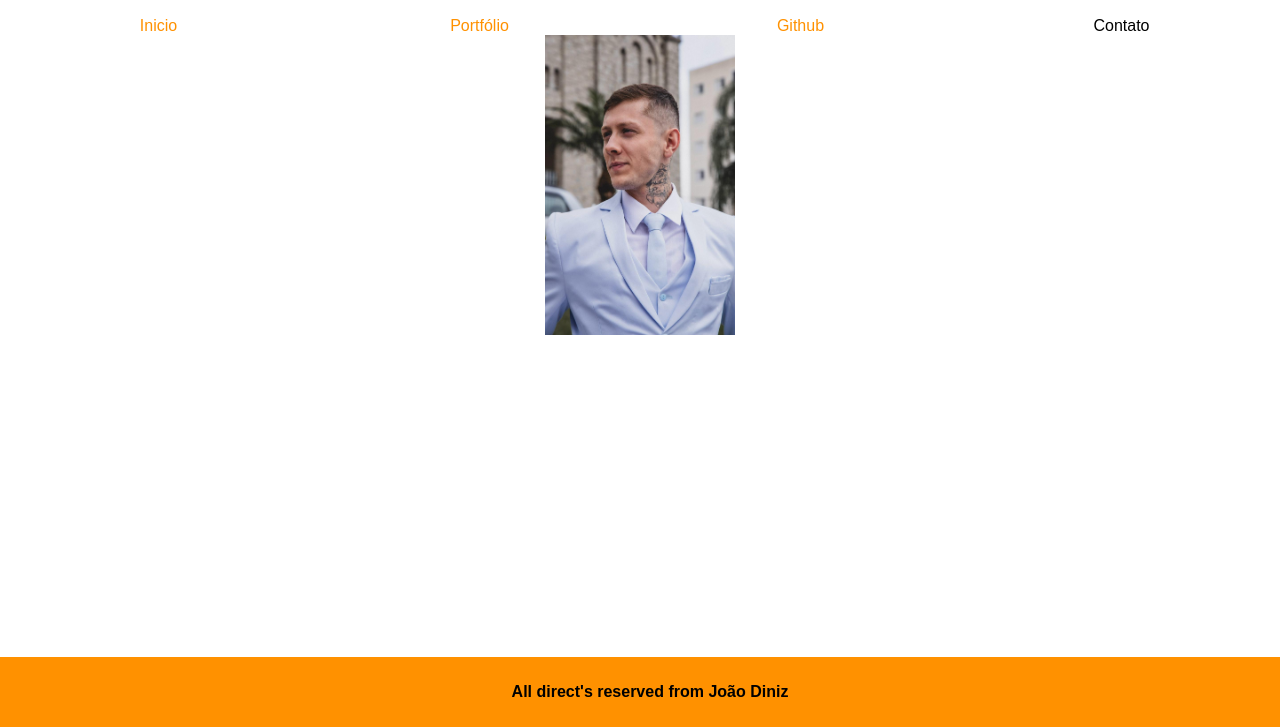
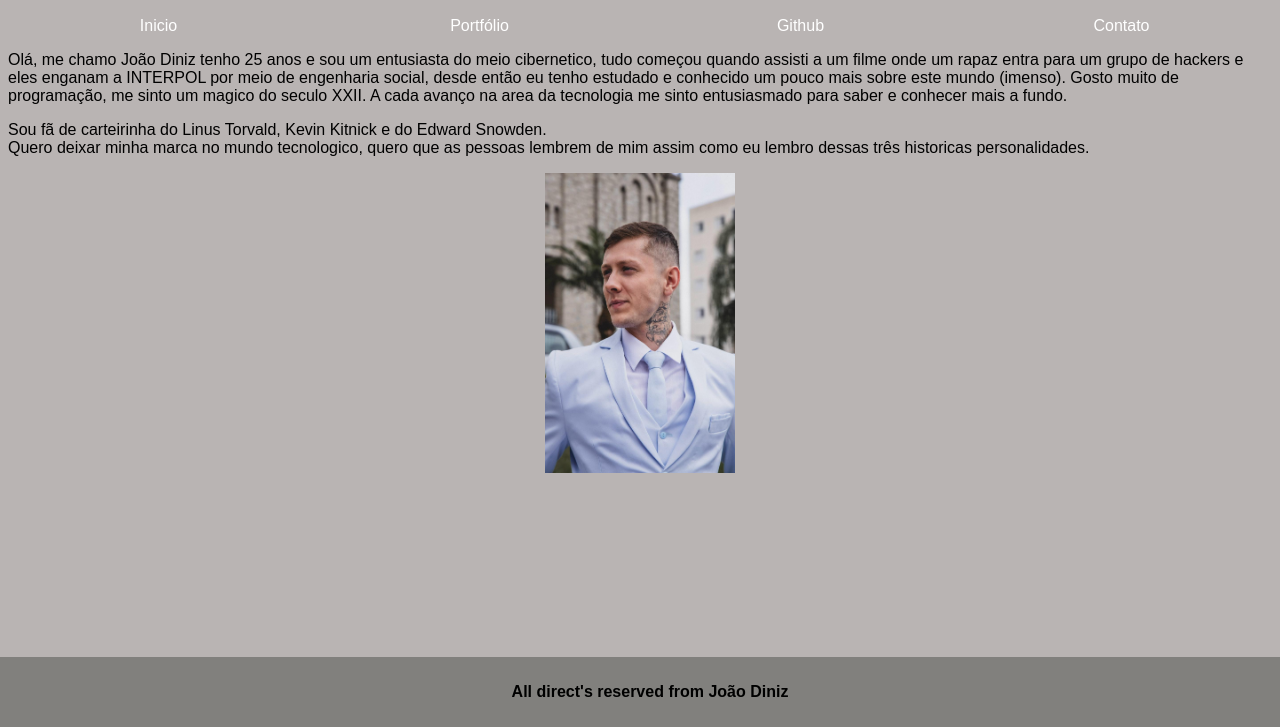
Before and after one commit to KeniSam01/joaodiniz, a plain HTML site: page index.html in a window 1280 px wide. Shown: the part 73-800 px from the top of the page. Drawn offline with Linux system fonts and the light colour scheme.

Commit message:
att homepage

```diff
--- /dev/null
+++ b/escope-index.css
@@ -0,0 +1,56 @@
+.imagem-centralizada {
+  display: block;
+  margin: 0 auto;
+  width: 15%;
+}
+.texto-principal {
+    text-align:center;
+
+}
+
+.texto-rodape {
+    position: fixed; /* Fixa o elemento em relação à janela do navegador */
+    bottom: 0; /* Coloca o elemento na parte inferior */
+    left: 0; /* Alinha o elemento à esquerda */
+    width: 100%; /* Faz o elemento ocupar toda a largura */
+    background-color: #81807d;
+    text-align: center;
+    padding: 10px;
+    font-weight:bold;
+}
+
+body{
+    background-color: rgb(185, 180, 179);
+    font-family: "Alan Sans", sans-serif;
+    font-optical-sizing: auto;
+    font-weight:weight;
+    font-style:normal;
+}
+
+.container-grid {
+  display: grid;
+  grid-template-columns: 1fr 1fr 1fr 1fr;
+  place-items: center; /* Centraliza itens horizontal e verticalmente */
+  gap: 20px; /* Adiciona um espaço entre os itens */
+
+}
+
+a{
+    text-decoration: none;
+
+}
+
+a:link{
+    color: #ffffff;
+    text-decoration: none;
+
+}
+
+a:visited{
+    color: #000000;
+}
+
+a:hover{
+    color: #ffffff;
+
+}
--- a/escope.css
+++ /dev/null
@@ -1,56 +0,0 @@
-.imagem-centralizada {
-  display: block;
-  margin: 0 auto;
-  width: 15%;
-}
-.texto-principal {
-    text-align:center;
-
-}
-
-.texto-rodape {
-    position: fixed; /* Fixa o elemento em relação à janela do navegador */
-    bottom: 0; /* Coloca o elemento na parte inferior */
-    left: 0; /* Alinha o elemento à esquerda */
-    width: 100%; /* Faz o elemento ocupar toda a largura */
-    background-color: #ff9100;
-    text-align: center;
-    padding: 10px;
-    font-weight:bold;
-}
-
-body{
-
-    font-family: "Alan Sans", sans-serif;
-    font-optical-sizing: auto;
-    font-weight:weight;
-    font-style:normal;
-}
-
-.container-grid {
-  display: grid;
-  grid-template-columns: 1fr 1fr 1fr 1fr;
-  place-items: center; /* Centraliza itens horizontal e verticalmente */
-  gap: 20px; /* Adiciona um espaço entre os itens */
-
-}
-
-a{
-    text-decoration: none;
-
-}
-
-a:link{
-    color: #ff9100;
-    text-decoration: none;
-
-}
-
-a:visited{
-    color: #ff9100;
-}
-
-a:hover{
-    color: #a75f00;
-
-}
--- a/index.html
+++ b/index.html
@@ -1,7 +1,7 @@
 <!DOCTYPE html>
 <html lang="pt-br">
 <head>
-    <link rel="stylesheet" href="escope.css">
+    <link rel="stylesheet" href="escope-index.css">
     <meta charset="UTF-8">
     <meta name="viewport" content="width=device-width, initial-scale=1.0">
     <title>João Diniz</title>
@@ -12,10 +12,25 @@
     <p><h1 class="texto-principal">Hello World! Site in Construction</p></h1>
     <div class="container-grid">
         <a href="https://kenisam01.github.io/joaodiniz/">Inicio</a>
-        <a href="Portfolio.html">Portfólio</a>
+        <a href="portfolio.html">Portfólio</a>
         <a href="https://github.com/KeniSam01/">Github</a>
-        Contato
+        <a href="contato.html">Contato</a>
     </div>
+
+
+    <p>Olá, me chamo João Diniz tenho 25 anos e sou um entusiasta do meio cibernetico, tudo começou quando
+        assisti a um filme onde um rapaz entra para um grupo de hackers e eles enganam a INTERPOL
+        por meio de engenharia social, desde então eu tenho estudado e conhecido um pouco mais
+        sobre este mundo (imenso).
+        Gosto muito de programação, me sinto um magico do seculo XXII.
+        A cada avanço na area da tecnologia me sinto entusiasmado para saber e conhecer mais a fundo.
+    </p>
+    <p>
+        Sou fã de carteirinha do Linus Torvald, Kevin Kitnick e do Edward Snowden.<br>
+        Quero deixar minha marca no mundo tecnologico, quero que as pessoas lembrem de mim
+        assim como eu lembro dessas três historicas personalidades.
+    </p>
+
     <div class="container-imagem"><img src="my.jpeg" class="imagem-centralizada" alt="minha_foto" width="300px" height="300px"></div>
     <footer class="texto-rodape"><p>All direct's reserved from João Diniz</p></footer>
 </body>
```
Also changed, not shown: contato.html (added, +11 -0 lines).
